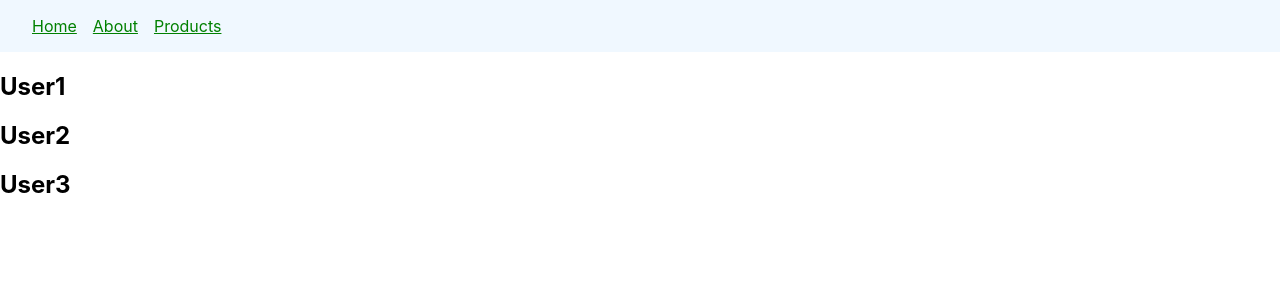
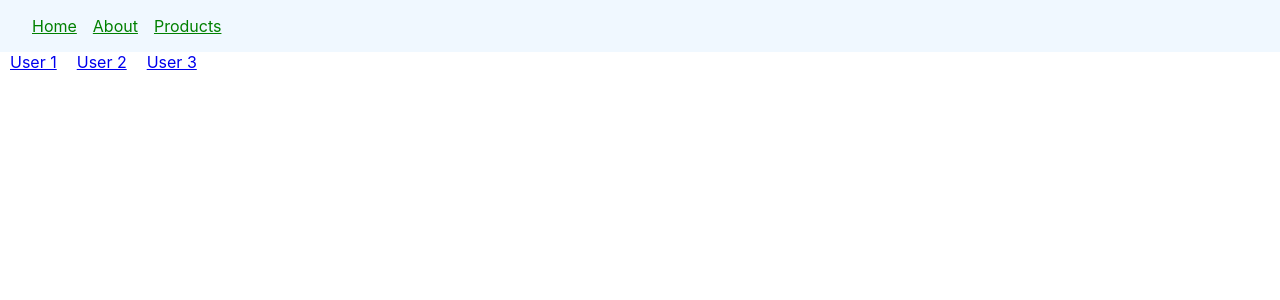
Before and after one commit to Barna-Molnar/react-router-v6, a React (Create React App) app: page /users in a window 1280 px wide. Shown: the top 300 px of the page. Built offline with nearby package versions, Linux system fonts and the light colour scheme.

Commit message:
dynamic links

```diff
--- a/src/components/UserDetail.tsx
+++ b/src/components/UserDetail.tsx
@@ -1,8 +1,11 @@
+import { useParams } from "react-router-dom"
 
 
 const UserDetail = () => {
+    const params = useParams()
+
     return (
-        <div>UserDetail</div>
+        <div>UserDetail {params.userId}</div>
     )
 }
 
--- a/src/components/Users.tsx
+++ b/src/components/Users.tsx
@@ -1,14 +1,35 @@
-import React from 'react'
-import { Outlet } from 'react-router-dom'
+import { Link, Outlet } from 'react-router-dom'
+import styled from 'styled-components';
+
+const DIV = styled.div`
+    a {
+        margin: 10px ;
+    }
+`;
+const users = [
+    {
+        name: "User 1",
+        id: '1'
+    },
+    {
+        name: "User 2",
+        id: '2'
+    },
+    {
+        name: "User 3",
+        id: '3'
+    }
+]
+
 
 const Users = () => {
     return (
-        <div>
-            <h2>User1</h2>
-            <h2>User2</h2>
-            <h2>User3</h2>
+        <DIV>
+            {users.map((user) => (
+                <Link to={user.id}>{user.name}</Link>
+            ))}
             <Outlet />
-        </div>
+        </DIV>
     )
 }
 
```
